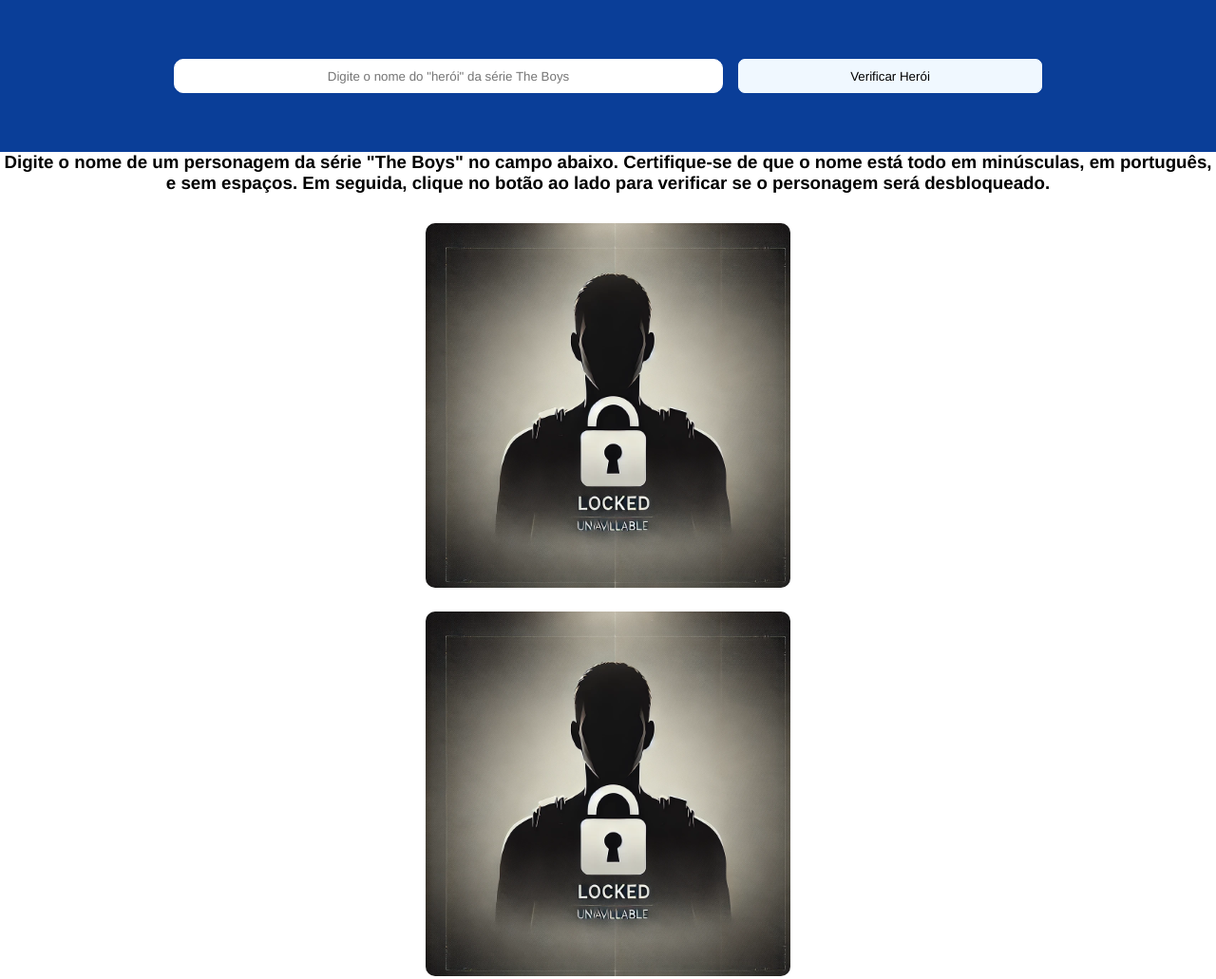
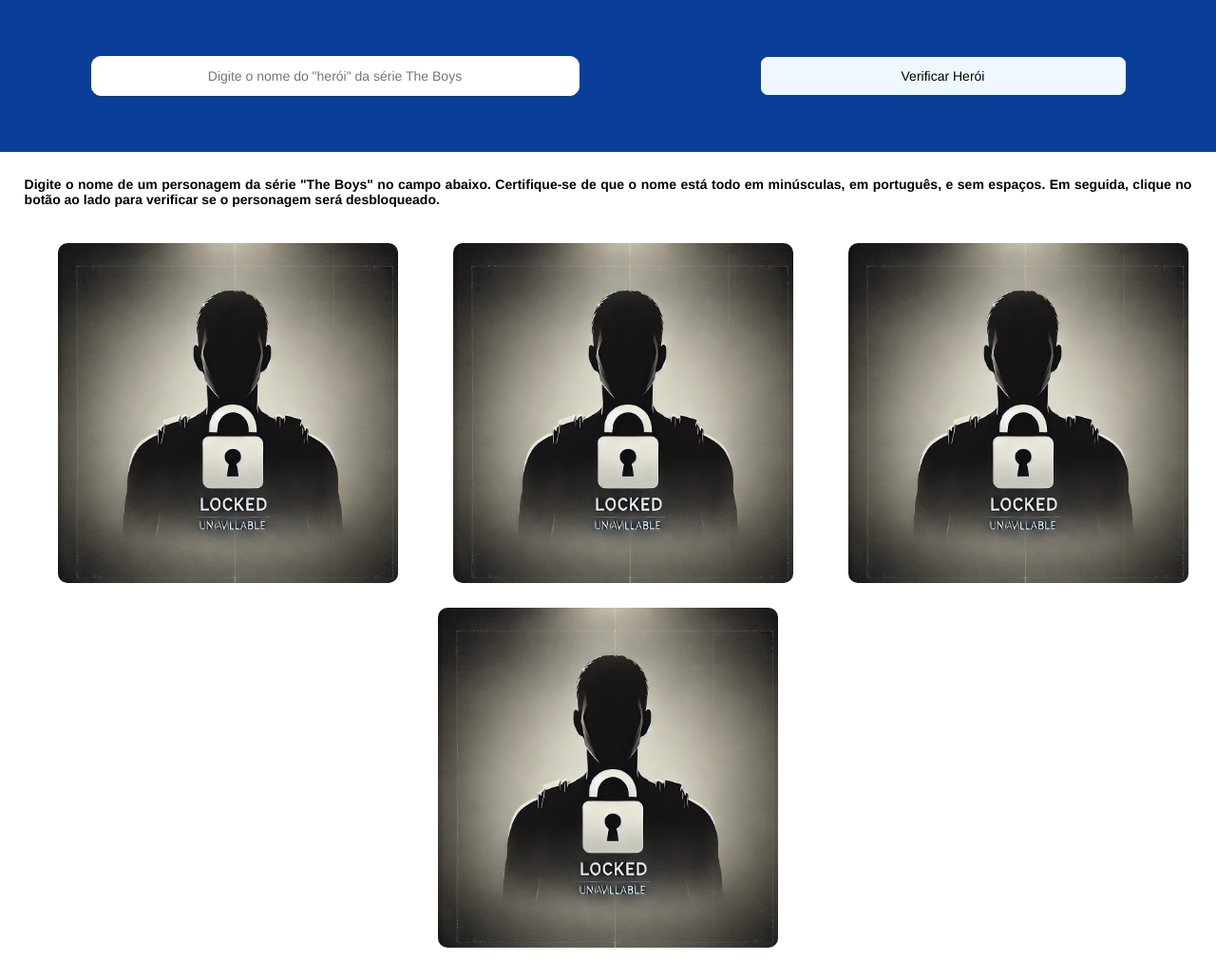
Before and after one commit to mateusbastosdeoliveira/descubraheroi, a plain HTML site: page index.html in a window 1280 px wide. Shown: the top 1031 px of the page at 95% size. Drawn offline with Linux system fonts and the light colour scheme.

Commit message:
Add files via upload

```diff
--- a/style.css
+++ b/style.css
@@ -12,16 +12,12 @@ body {
     width: 100%;
     background-color: #0A3E98;
     display: flex;
-    flex-direction: row;
-    justify-content: center;
-    align-items: center;
+    flex-wrap: wrap;
 
 }
 
 #input-heroi {
-    width: 45%;
-    height: 21%;
-    margin-right: 2vh;
+    height: 3vh;
     border-radius: 10px;
     text-align: center;
     border: solid 1px white;
@@ -30,8 +26,7 @@ body {
 }
 
 #button-heroi {
-    height: 22%;
-    width: 25%;
+    height: 3vh;
     border-radius: 7px;
     cursor: pointer;
     background-color: aliceblue;
@@ -56,15 +51,90 @@ body {
     border-radius: 10px;
     margin: 1%;
     background-color: red;
-   padding: 15%;
+    padding: 15%;
     background-image: url(locked.webp);
     background-size: 100%;
     transition: ease-in 0.1s;
 
 }
 
-#texto-exp{
-    text-align: center;
+#texto-exp {
+    text-align: justify;
     font-family: 'Franklin Gothic Medium', 'Arial Narrow', Arial, sans-serif;
 
 }
+
+
+/*  */
+
+@media(min-width:300px) {
+    * {
+        font-size: 14px;
+    }
+
+    #form-heroi {
+        flex-direction: column;
+        justify-content: space-around;
+        align-items: center;
+    }
+
+    #input-heroi {
+        font-size: 14px;
+        width: 90%;
+    }
+
+    #button-heroi {
+        width: 80%;
+    }
+
+    #texto-exp {
+        padding: 2%;
+
+    }
+
+
+
+    .subdiv-herois {
+        padding: 35%;
+    }
+}
+
+@media(min-width:375px) {
+    .subdiv-herois {
+        padding: 28%;
+    }
+
+}
+
+@media(min-width:768px) {
+    #form-heroi {
+        flex-direction: row;
+    }
+
+    #input-heroi {
+        width: 40%;
+        font-size: 14px;
+    }
+
+    #button-heroi {
+        width: 30%;
+        font-size: 14px;
+    }
+
+    #div-heroi {
+        flex-direction: row;
+    }
+
+    .subdiv-herois {
+
+        padding: 14%;
+    }
+}
+@media (orientation:landscape){
+    #input-heroi{
+        height: 5vh;
+    }
+    #button-heroi{
+        height: 5vh;
+    }
+}
```
Also changed, not shown: descubra_heroi.html (added, +30 -0 lines).
